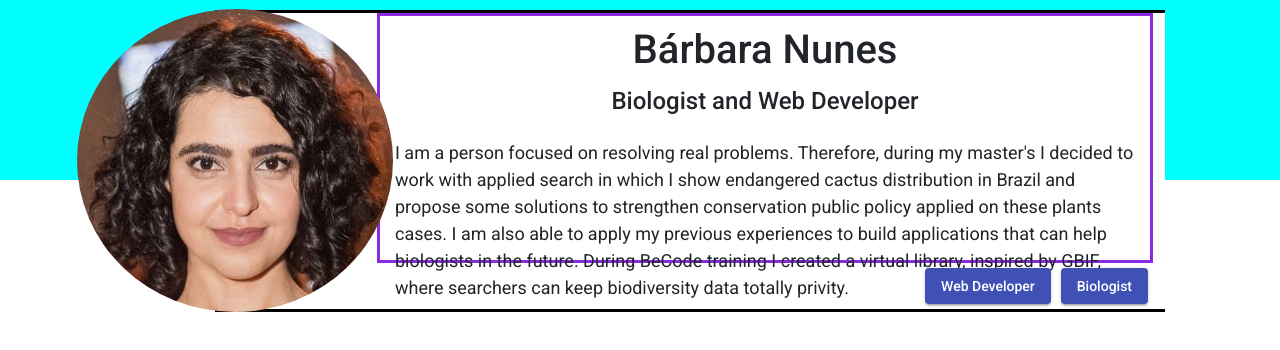
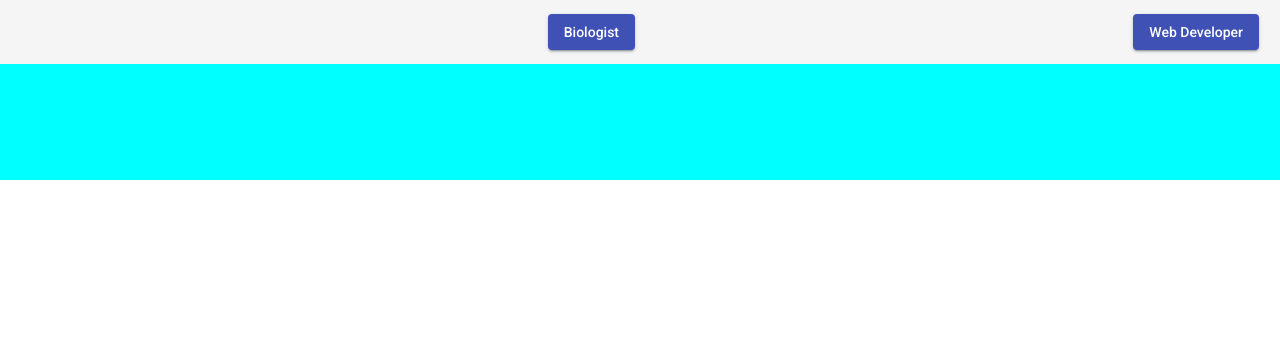
Before and after one commit to BarbaraCristinaNunes/portifolio-angular, an Angular app: page / in a window 1280 px wide. Shown: the top 350 px of the page. Built offline with nearby package versions, Linux system fonts and the light colour scheme.

Commit message:
created a navbar with two bottons

```diff
--- a/src/app/app.component.html
+++ b/src/app/app.component.html
@@ -1,5 +1,24 @@
-<div id="top-container"></div>
-<div class="container">
+<div id="top-container">
+  <div id="navbar">
+    <mat-toolbar>
+      <div class="col-md-6">
+        <button id="biologist" mat-raised-button color="primary" routerLinkActive="router-link-active" (click)="changeInformation('biologist', '/Biologist')">Biologist</button>
+      </div>
+      <div class="col-md-6">
+        <button id="web-developer" mat-raised-button color="primary" routerLinkActive="router-link-active" (click)="changeInformation('developer', '/Web-Developer')">
+          Web Developer
+        </button>
+      </div>
+    </mat-toolbar>
+  </div>
+  <div>
+    <router-outlet>
+
+    </router-outlet>
+  </div>
+<div>
+
+<!-- <div class="container">
   <div class="row">
       <div class="col-2">
           <img src="../assets/img/profile/eu.png" alt="Barbara Nunes" id="profile-img">
@@ -21,9 +40,18 @@
 
       </div>
   </div>
-  <div class="row">
+  <div class="row"> -->
+  <!-- <div>
+    <div>
+      <button id="biologist" mat-raised-button color="primary" routerLinkActive="router-link-active" (click)="changeInformation('biologist', '/Biologist')">Biologist</button>
+      <button id="web-developer" mat-raised-button color="primary" routerLinkActive="router-link-active" (click)="changeInformation('developer', '/Web-Developer')">
+        Web Developer
+      </button>
+      <p>ola</p>
+    </div>
+    <div>
     <router-outlet>
 
     </router-outlet>
   </div>
-</div>
+</div> -->
```
